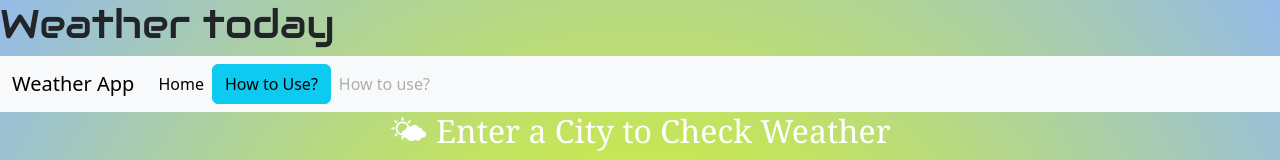
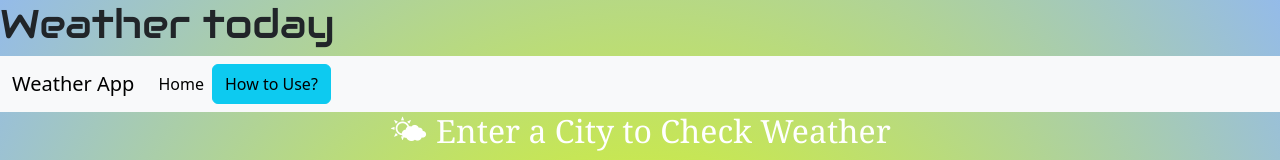
Before and after one commit to ankitapattanaik17/Weather-Website, a plain HTML site: page index.html in a window 1280 px wide. Shown: the top 160 px of the page. Drawn offline with nearby package versions, Linux system fonts and the light colour scheme; no server answers.

Commit message:
Update index.html
deleted extra

```diff
--- a/index.html
+++ b/index.html
@@ -35,13 +35,6 @@
         <li>Scroll down to see the 24-hour forecast.</li>
     </ol>
 </div>
-
-
-        </li>
-        <li class="nav-item">
-          <a class="nav-link disabled" aria-disabled="true">How to use?</a>
-        </li>
-      </ul>
 
     </div>
   </div>
```
